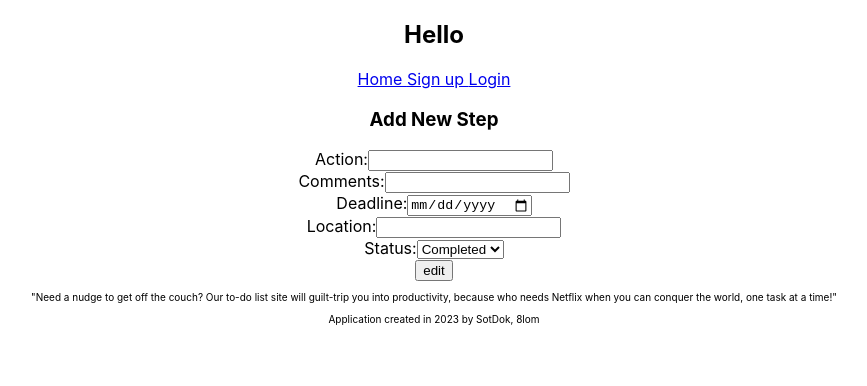
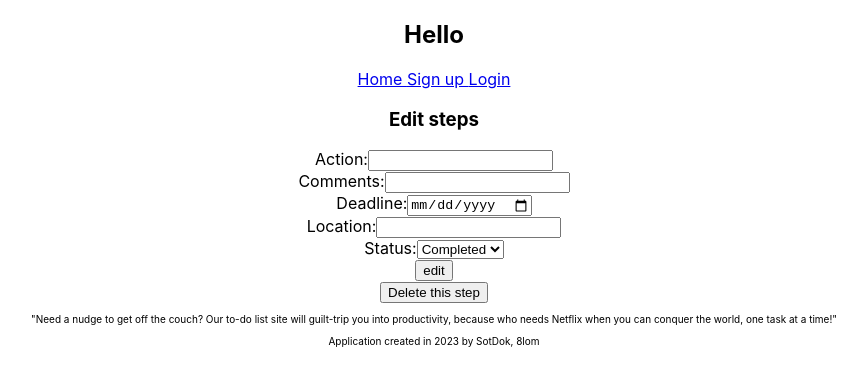
Before and after one commit to MyActionPlan-project/MyActionPlan-client, a React (Create React App) app: page /actionplans/1/1 in a window 1280 px wide. Shown: the top 386 px of the page, without its empty margins (206-1073 px from the left). Built offline with nearby package versions, Linux system fonts and the light colour scheme; no server answers.

Commit message:
bug with deleting step

```diff
--- a/src/pages/ActionplanDetailsPage.js
+++ b/src/pages/ActionplanDetailsPage.js
@@ -63,6 +63,10 @@ const {actionplanId} = useParams();
             </div>
        :
       (<p>Loading...</p>)}
+      {/* <div>
+        <h1>Add your actionplan here:</h1>
+        <AddActionplan refreshActionplans={getAllActionplans}/>
+      </div> */}
 
 
     </div>
--- a/src/pages/StepUpdate.js
+++ b/src/pages/StepUpdate.js
@@ -50,20 +50,21 @@ function StepUpdate(props) {
       })
       .catch((err) => console.log("updating", err));
   };
-    //const navigate = useNavigate()
 
-    // let formattedDeadline
+  const deleteStep = () => {
 
-    //     if (deadline) {
-    //         formattedDeadline = new Date(deadline).toISOString();
-    //       } else {
-    //         formattedDeadline = null;
-    //       }
+    axios
+      .delete(`${process.env.REACT_APP_API_URL}/api/actionplans/${actionplanId}/${stepId}`)
+      .then(() => {
 
+        navigate(`/actionplans/${actionplanId}`);
+      })
+      .catch((err) => console.log(err));
+  };
 
   return (
     <div className="stepUpdate">
-      <h3>Add New Step</h3>
+      <h3>Edit steps</h3>
 
       <form onSubmit={handleSubmit}>
 
@@ -99,7 +100,9 @@ function StepUpdate(props) {
 
 
         <button type="Submit">edit</button>
+
       </form>
+      <button onClick={deleteStep}>Delete this step</button>
     </div>
   )
 
```
